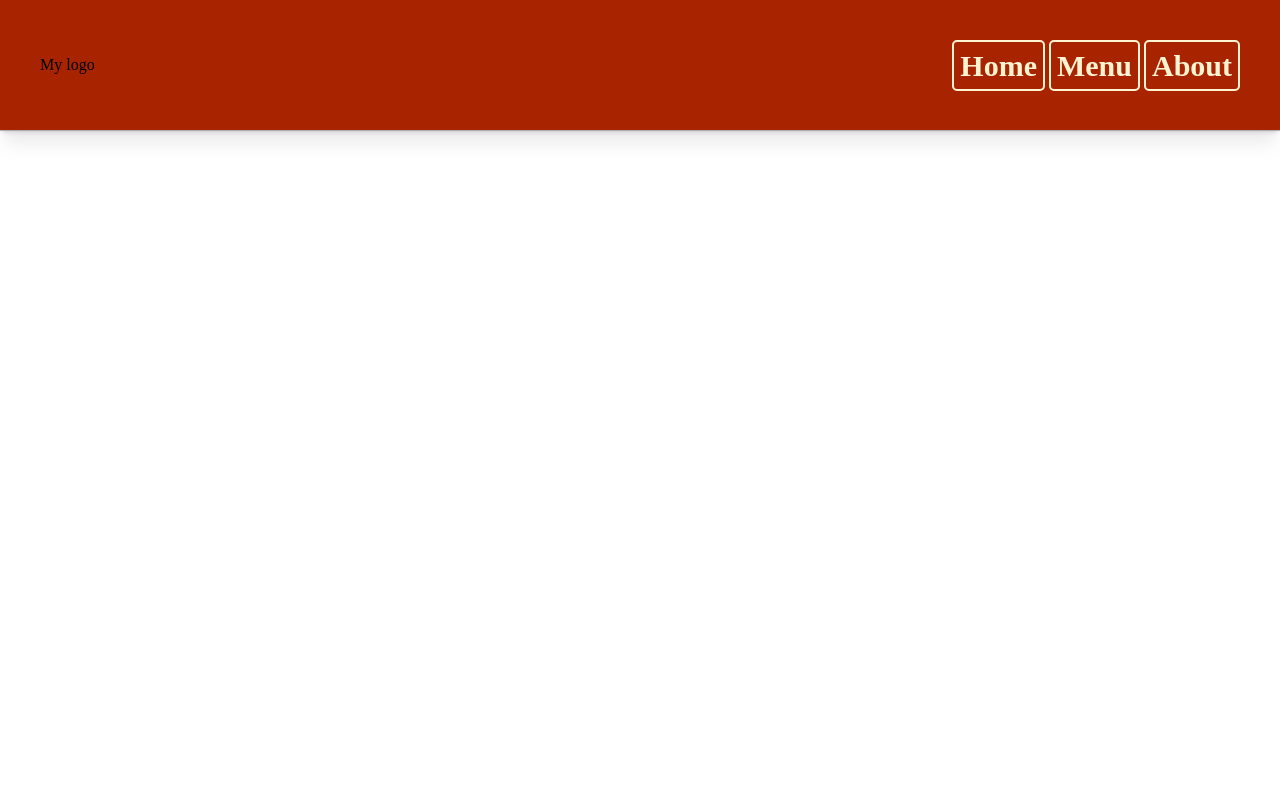
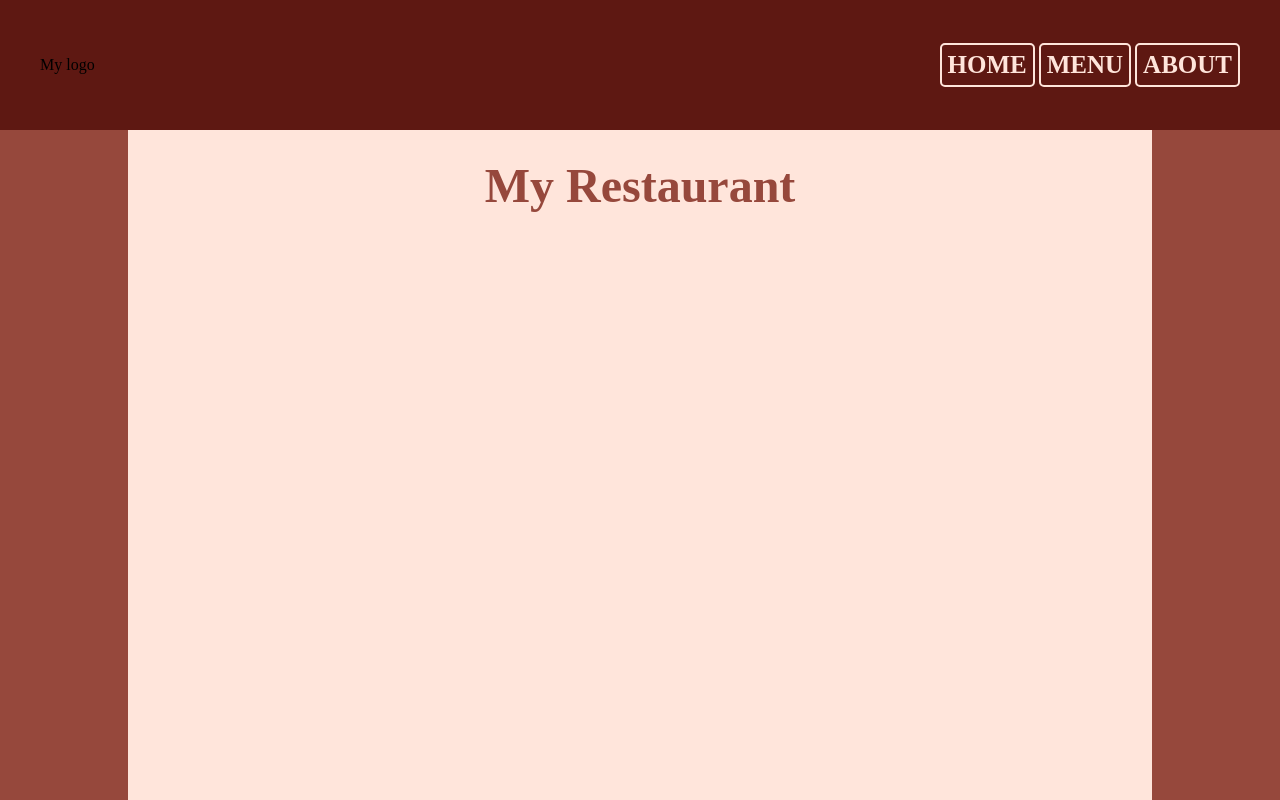
Before and after one commit to Gabriel-Muniz/restaurant, a website built with webpack: page src/template.html in a window 1280 px wide. Built offline with nearby package versions, Linux system fonts and the light colour scheme.

Commit message:
STYLE: color scheme

```diff
--- /dev/null
+++ b/src/css/home.css
@@ -0,0 +1,26 @@
+.img-container {
+  width: 100vw;
+  height: 100vh;
+
+  position: absolute;
+  top: 0;
+  left: 0;
+  z-index: -1;
+  /* background-image: url(../assets/dishPhoto.jpg); */
+  background-position: center;
+  background-repeat: no-repeat;
+  background-size: cover;
+  filter: blur(3px);
+}
+.home {
+  display: flex;
+  justify-content: center;
+  width: 80%;
+  background-color: var(--secondary-color);
+  flex: 1;
+}
+h1 {
+  margin-top: 20px;
+  color: var(--accent-color);
+  font-size: 3rem;
+}
--- a/src/css/style.css
+++ b/src/css/style.css
@@ -1,8 +1,8 @@
 /*__My code__*/
 :root {
-  --primary-color: hsl(13, 100%, 33%);
-  --secondary-color: #fff3d1;
-  --accent-color: hsl(25, 62%, 61%);
+  --primary-color: #5e1812;
+  --secondary-color: #ffe5db;
+  --accent-color: #96483c;
   --btn-border-radius: 5px;
 
   --shadow-color: 0deg 0% 63%;
@@ -12,8 +12,10 @@
     -0.3px 20px 15px -5px hsl(var(--shadow-color) / 0.18);
 }
 body {
-  /* background-color: var(--primary-color); */
   min-height: 100vh;
+  display: flex;
+  flex-direction: column;
+  background-color: var(--accent-color);
 }
 header {
   display: flex;
@@ -24,7 +26,7 @@ header {
   background-color: var(--primary-color);
   height: 130px;
   border: 2px;
-  box-shadow: var(--shadow-elevation-medium);
+  /* box-shadow: var(--shadow-elevation-medium); */
 }
 button {
   border-radius: var(--btn-border-radius);
@@ -36,7 +38,8 @@ button:hover {
   background-color: transparent;
   color: var(--secondary-color);
   font-weight: bold;
-  font-size: 30px;
+  font-size: 25px;
+  text-transform: uppercase;
 
   border: 2px solid var(--secondary-color);
 }
@@ -46,3 +49,10 @@ button:hover {
 }
 .logo-container {
 }
+#content {
+  height: min-content;
+  flex: 1;
+  display: flex;
+  flex-direction: column;
+  align-items: center;
+}
--- a/src/index.js
+++ b/src/index.js
@@ -2,3 +2,4 @@ console.log("%c it's working", 'color: lightgreen')
 
 import './css/reset.css'
 import './css/style.css'
+import './css/home.css'
--- a/src/template.html
+++ b/src/template.html
@@ -14,6 +14,14 @@
         <button class="nav-btn">About</button>
       </nav>
     </header>
-    <div id="content"></div>
+    <div class="img-container"></div>
+
+    <div id="content">
+      <div class="home">
+        <div class="hero-text">
+          <h1>My Restaurant</h1>
+        </div>
+      </div>
+    </div>
   </body>
 </html>
```
Also changed, not shown: README.md, 1 other file.
